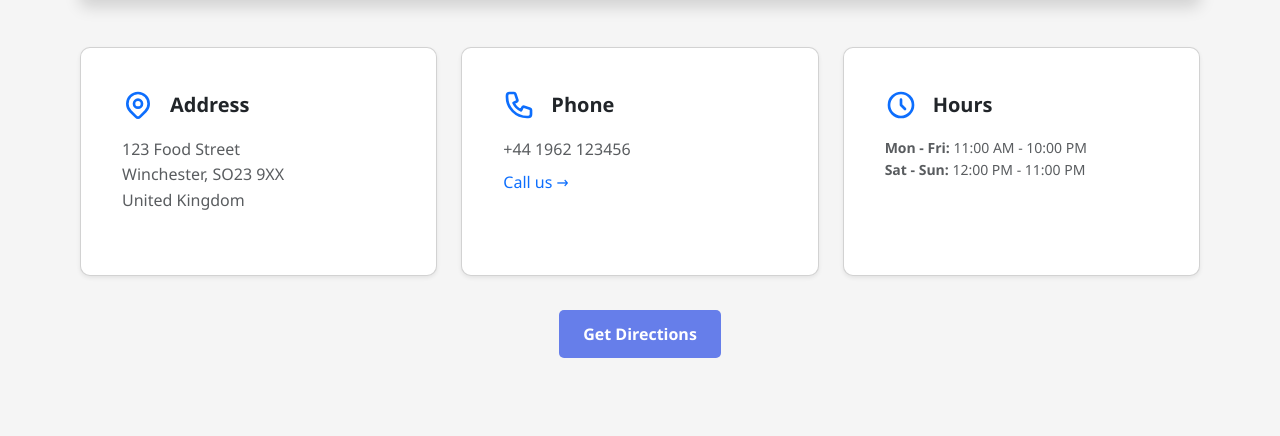
After one commit to LSQDR/buffetier-v2, a Flask app: template templates/location.html in a window 1280 px wide. The commit adds this page. Shown: the part 686-1122 px from the top of the page. Run offline with Flask 3, Linux system fonts and the light colour scheme; the template is opened without the code that fills it, so the values that code supplies are empty; some libraries are stand-ins or nearby versions.

Commit message:
added location page with Google Maps JavaScript API

```diff
--- a/main.py
+++ b/main.py
@@ -187,6 +187,17 @@ def logout():
     session.clear()
     flash('You have been logged out', 'success')
     return redirect(url_for('index'))
+
+@app.route('/location')
+def location():
+    """Location page with Google Maps"""
+    try:
+        maps_api_key = get_secret('maps-api-key')
+        return render_template('location.html', maps_api_key=maps_api_key)
+    except Exception as e:
+        logging.error(f"Error loading location page: {str(e)}")
+        flash('Unable to load map', 'error')
+        return redirect(url_for('index'))
 
 
 # ============================================
--- a/templates/base.html
+++ b/templates/base.html
@@ -29,6 +29,7 @@
                     <span class="cart-badge" id="cart-count">0</span>
                 </a>
                 <a href="/dashboard">Dashboard</a>
+                <a href="{{ url_for('location') }}" class="text-gray-600 hover:text-blue-600">Location</a>
 
                 <!-- Admin Menu (only for admins) -->
                 {% if session.get('is_admin') %}
--- /dev/null
+++ b/templates/location.html
@@ -0,0 +1,115 @@
+{% extends "base.html" %}
+
+{% block title %}Location - Buffetier{% endblock %}
+
+{% block content %}
+<div class="container py-5">
+    <h1 class="display-4 fw-bold mb-5">Find Us</h1>
+
+    <!-- Google Map -->
+    <div class="mb-5">
+        <div id="map" class="rounded shadow" style="height: 400px; width: 100%;"></div>
+    </div>
+
+    <!-- Contact Info Cards -->
+    <div class="row g-4 mb-4">
+        <!-- Address Card -->
+        <div class="col-md-4">
+            <div class="card h-100 shadow-sm">
+                <div class="card-body">
+                    <div class="d-flex align-items-center mb-3">
+                        <svg class="text-primary me-3" width="32" height="32" fill="none" stroke="currentColor" viewBox="0 0 24 24">
+                            <path stroke-linecap="round" stroke-linejoin="round" stroke-width="2" d="M17.657 16.657L13.414 20.9a1.998 1.998 0 01-2.827 0l-4.244-4.243a8 8 0 1111.314 0z"/>
+                            <path stroke-linecap="round" stroke-linejoin="round" stroke-width="2" d="M15 11a3 3 0 11-6 0 3 3 0 016 0z"/>
+                        </svg>
+                        <h5 class="card-title mb-0 fw-bold">Address</h5>
+                    </div>
+                    <p class="card-text text-muted">
+                        123 Food Street<br>
+                        Winchester, SO23 9XX<br>
+                        United Kingdom
+                    </p>
+                </div>
+            </div>
+        </div>
+
+        <!-- Phone Card -->
+        <div class="col-md-4">
+            <div class="card h-100 shadow-sm">
+                <div class="card-body">
+                    <div class="d-flex align-items-center mb-3">
+                        <svg class="text-primary me-3" width="32" height="32" fill="none" stroke="currentColor" viewBox="0 0 24 24">
+                            <path stroke-linecap="round" stroke-linejoin="round" stroke-width="2" d="M3 5a2 2 0 012-2h3.28a1 1 0 01.948.684l1.498 4.493a1 1 0 01-.502 1.21l-2.257 1.13a11.042 11.042 0 005.516 5.516l1.13-2.257a1 1 0 011.21-.502l4.493 1.498a1 1 0 01.684.949V19a2 2 0 01-2 2h-1C9.716 21 3 14.284 3 6V5z"/>
+                        </svg>
+                        <h5 class="card-title mb-0 fw-bold">Phone</h5>
+                    </div>
+                    <p class="card-text text-muted mb-2">+44 1962 123456</p>
+                    <a href="tel:+441962123456" class="text-decoration-none">Call us →</a>
+                </div>
+            </div>
+        </div>
+
+        <!-- Hours Card -->
+        <div class="col-md-4">
+            <div class="card h-100 shadow-sm">
+                <div class="card-body">
+                    <div class="d-flex align-items-center mb-3">
+                        <svg class="text-primary me-3" width="32" height="32" fill="none" stroke="currentColor" viewBox="0 0 24 24">
+                            <path stroke-linecap="round" stroke-linejoin="round" stroke-width="2" d="M12 8v4l3 3m6-3a9 9 0 11-18 0 9 9 0 0118 0z"/>
+                        </svg>
+                        <h5 class="card-title mb-0 fw-bold">Hours</h5>
+                    </div>
+                    <p class="card-text text-muted small">
+                        <strong>Mon - Fri:</strong> 11:00 AM - 10:00 PM<br>
+                        <strong>Sat - Sun:</strong> 12:00 PM - 11:00 PM
+                    </p>
+                </div>
+            </div>
+        </div>
+    </div>
+
+    <!-- Get Directions Button -->
+    <div class="text-center">
+        <a href="https://www.google.com/maps/dir/?api=1&destination=51.0632,-1.308"
+           target="_blank"
+           class="btn btn-primary btn-lg">
+            Get Directions
+        </a>
+    </div>
+</div>
+
+<script>
+// Only define initMap once
+function initMap() {
+    const position = { lat: 51.0632, lng: -1.308 };
+
+    const map = new google.maps.Map(document.getElementById("map"), {
+        zoom: 15,
+        center: position
+    });
+
+    const marker = new google.maps.Marker({
+        position: position,
+        map: map,
+        title: "Buffetier Restaurant",
+        animation: google.maps.Animation.DROP
+    });
+
+    const infoWindow = new google.maps.InfoWindow({
+        content: '<div style="padding:10px;"><strong>Buffetier Restaurant</strong><br>123 Food Street, Winchester</div>'
+    });
+
+    marker.addListener('click', function() {
+        infoWindow.open(map, marker);
+    });
+}
+
+// Make it globally accessible
+window.initMap = initMap;
+</script>
+
+<!-- Load Google Maps ONLY ONCE -->
+<script async defer
+    src="https://maps.googleapis.com/maps/api/js?key={{ maps_api_key }}&callback=initMap">
+</script>
+{% endblock %}
```
